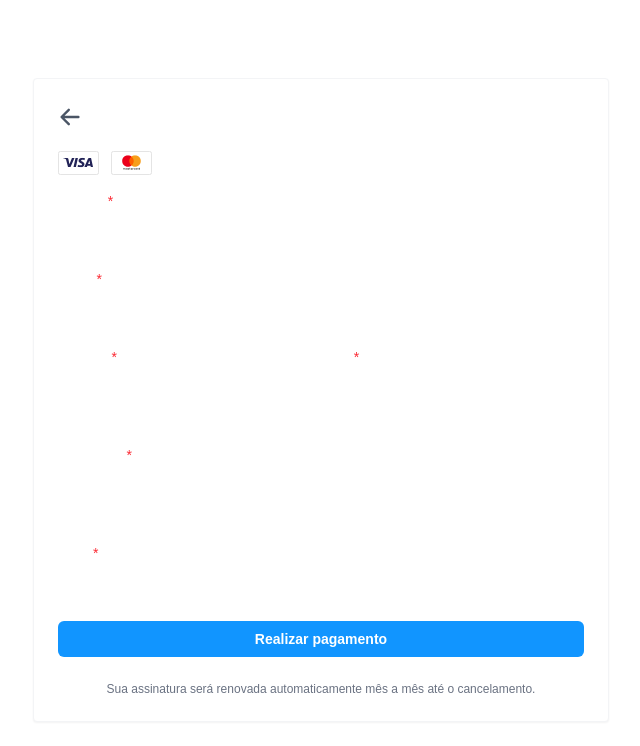
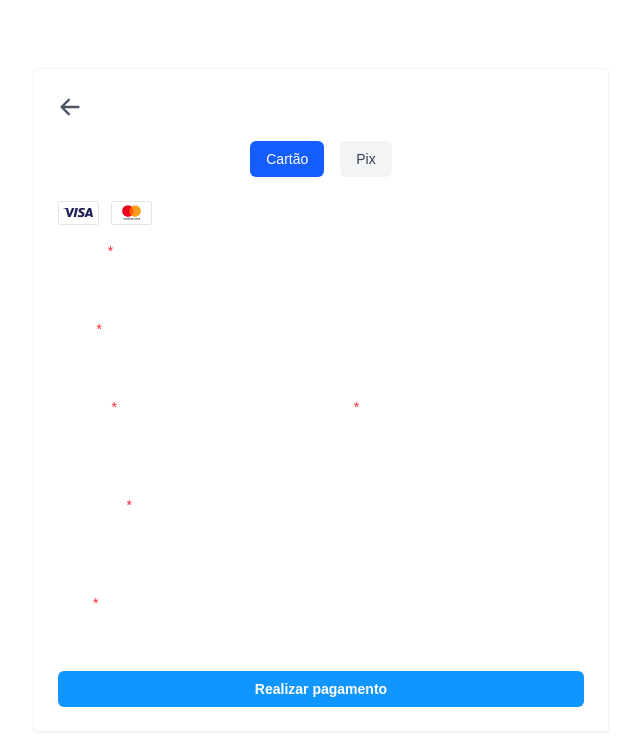
Before and after one commit to wellitonaraujo/cliqagenda, a Next.js app: page /payment in a window 1280 px wide. Shown: the top 746 px of the page, without its empty margins (319-959 px from the left). Built offline with nearby package versions, Linux system fonts and the light colour scheme.

Commit message:
feat/ pagamento por pifx

```diff
--- a/src/app/(private)/(no-sidebar)/payment/page.tsx
+++ b/src/app/(private)/(no-sidebar)/payment/page.tsx
@@ -1,5 +1,6 @@
-"use client";
+'use client';
 
+import { useState } from 'react';
 import { usePlanStore } from '@/app/store/usePlanStore';
 import { useCardForm } from './hooks/useCardForm';
 import { HiArrowLeft } from 'react-icons/hi';
@@ -7,10 +8,10 @@ import { useRouter } from 'next/navigation';
 import { toast } from 'react-toastify';
 
 export default function Payment() {
+  const [paymentMethod, setPaymentMethod] = useState<'card' | 'pix'>('card');
   const { cardData, handleChange, errors } = useCardForm();
-  const { setHasSubscribed, setCardInfo } = usePlanStore()
+  const { setHasSubscribed, setCardInfo } = usePlanStore();
   const router = useRouter();
-
 
   function handlePayment(e: React.FormEvent<HTMLFormElement>) {
     e.preventDefault();
@@ -31,6 +32,7 @@ export default function Payment() {
   return (
     <div className="flex items-center justify-center min-h-screen bg-white">
       <div className="w-full max-w-xl bg-white p-6 rounded border border-gray-100 shadow-xs">
+
         {/* Header */}
         <div className="flex justify-between items-center mb-5">
           <button onClick={() => router.back()} className="text-gray-600 hover:text-gray-800">
@@ -39,7 +41,28 @@ export default function Payment() {
           <h1 className="text-xl font-semibold mx-auto">Pagamento</h1>
         </div>
 
+        {/* Seletor de método */}
+        <div className="flex justify-center gap-4 mb-6">
+          <button
+            onClick={() => setPaymentMethod('card')}
+            className={`px-4 py-2 rounded-md text-sm font-medium transition ${
+              paymentMethod === 'card' ? 'bg-blue-600 text-white' : 'bg-gray-100 text-gray-700'
+            }`}
+          >
+            Cartão
+          </button>
+          <button
+            onClick={() => setPaymentMethod('pix')}
+            className={`px-4 py-2 rounded-md text-sm font-medium transition ${
+              paymentMethod === 'pix' ? 'bg-blue-600 text-white' : 'bg-gray-100 text-gray-700'
+            }`}
+          >
+            Pix
+          </button>
+        </div>
 
+        {/* Formulário de cartão */}
+        {paymentMethod === 'card' && (
           <form
             onSubmit={handlePayment}
             className="rounded-xl space-y-4 w-full max-w-xl mx-auto bg-white"
@@ -94,11 +117,7 @@ export default function Payment() {
                   value={cardData.validity}
                   onChange={handleChange}
                 />
-           <p
-            className={`text-xs mt-1 min-h-[1rem] ${
-              errors.validity ? 'text-red-500' : 'text-transparent'
-            }`}
-          >
+                <p className={`text-xs mt-1 min-h-[1rem] ${errors.validity ? 'text-red-500' : 'text-transparent'}`}>
                   {errors.validity ?? 'Validade inválida'}
                 </p>
               </div>
@@ -119,7 +138,6 @@ export default function Payment() {
             </div>
 
             {/* Documento */}
-{/* Documento */}
             <div>
               <label className="block text-sm font-medium mb-1">
                 CPF/CNPJ<span className="text-red-500">*</span>
@@ -131,15 +149,10 @@ export default function Payment() {
                 value={cardData.document}
                 onChange={handleChange}
               />
-  <p
-    className={`text-xs mt-1 min-h-[1rem] ${
-      errors.document ? 'text-red-500' : 'text-transparent'
-    }`}
-  >
+              <p className={`text-xs mt-1 min-h-[1rem] ${errors.document ? 'text-red-500' : 'text-transparent'}`}>
                 {errors.document ?? 'CPF ou CNPJ inválido'}
               </p>
             </div>
-
 
             {/* Email */}
             <div>
@@ -164,11 +177,21 @@ export default function Payment() {
               Realizar pagamento
             </button>
           </form>
+        )}
 
-      <p className="text-xs text-gray-500 text-center mt-6 max-w-xl mx-auto">
-        Sua assinatura será renovada automaticamente mês a mês até o cancelamento.
-      </p>
+        {/* Tela de Pix */}
+        {paymentMethod === 'pix' && (
+          <div className="text-center py-12">
+            <p className="mb-4 text-gray-700">Escaneie o QR Code abaixo para finalizar o pagamento:</p>
+            <img
+              src="/pix-qr-code.png"
+              alt="QR Code Pix"
+              className="mx-auto h-48 w-48 border border-gray-200 p-2 rounded-md"
+            />
+            <p className="mt-4 text-sm text-gray-500">Após o pagamento, você será redirecionado automaticamente.</p>
+          </div>
+        )}
       </div>
     </div>
-  )
+  );
 }
--- a/src/app/(private)/(with-sidebar)/my-plan/page.tsx
+++ b/src/app/(private)/(with-sidebar)/my-plan/page.tsx
@@ -30,7 +30,8 @@ export default function MyPlan() {
                 validity={cardInfo.validity}
                 paymentDate={new Date().toISOString()}
               />
-              <ChangePaymentButton />
+             <ChangePaymentButton onClick={() => router.push('/payment')} />
+
             </>
           )}
         </div>
--- a/src/app/(private)/(with-sidebar)/my-plan/ui/ChangePaymentButton.tsx
+++ b/src/app/(private)/(with-sidebar)/my-plan/ui/ChangePaymentButton.tsx
@@ -1,10 +1,17 @@
-export default function ChangePaymentButton() {
+type Props = {
+  onClick?: () => void;
+};
+
+export default function ChangePaymentButton({ onClick }: Props) {
   return (
     <>
       <p className="text-sm font-semibold text-gray-800 mt-6">
         Deseja mudar método de pagamento?
       </p>
-      <button className="border-2 border-[#1195FF] text-[#1195FF] font-medium px-4 py-3 mt-2 rounded-md w-full">
+      <button
+        className="border-2 border-[#1195FF] text-[#1195FF] font-medium px-4 py-3 mt-2 rounded-md w-full"
+        onClick={onClick}
+      >
         Alterar método de pagamento
       </button>
     </>
```
Lines whose indentation alone changed are shown as unchanged.
